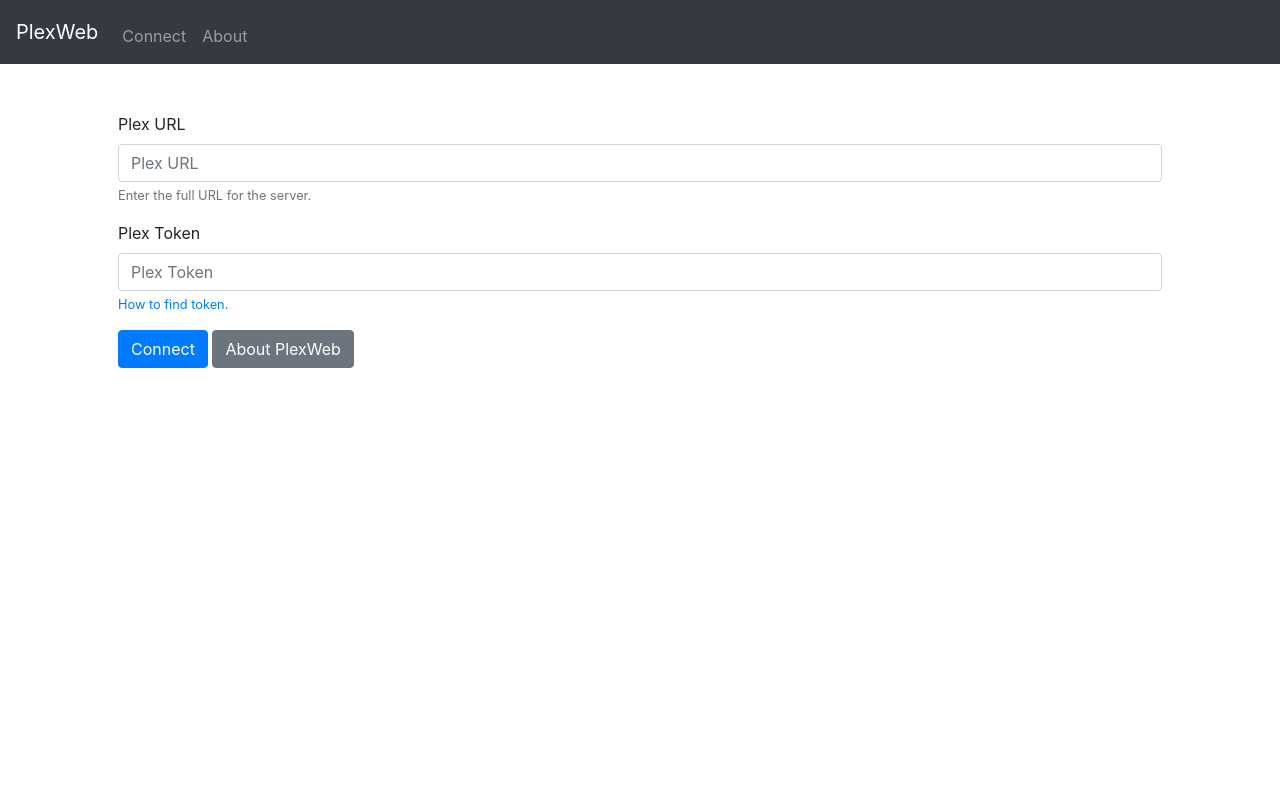
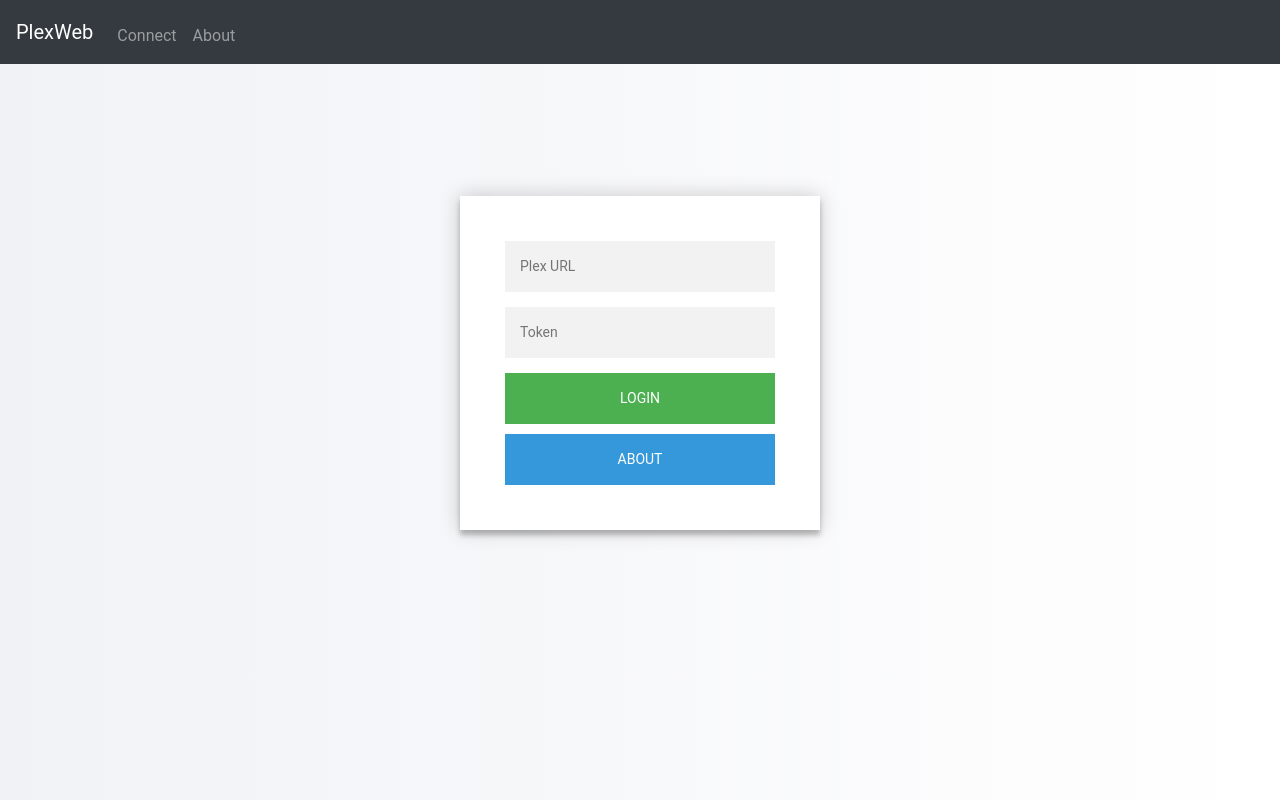
Before and after one commit to banjo/plex-web, a Flask app: page /connect in a window 1280 px wide. Run offline with Flask 2, Linux system fonts and the light colour scheme; some libraries are stand-ins or nearby versions.

Commit message:
Updated login page

```diff
--- a/static/styles.css
+++ b/static/styles.css
@@ -21,3 +21,90 @@
     display: none;
     margin-top: 20px;
 }
+
+@import url(https://fonts.googleapis.com/css?family=Roboto:300);
+
+.login-page {
+    width: 360px;
+    padding: 8% 0 0;
+    margin: auto;
+}
+#login-form {
+    position: relative;
+    z-index: 1;
+    background: #ffffff;
+    max-width: 360px;
+    margin: 0 auto 100px;
+    padding: 45px;
+    text-align: center;
+    box-shadow: 0 0 20px 0 rgba(0, 0, 0, 0.2), 0 5px 5px 0 rgba(0, 0, 0, 0.24);
+}
+#login-form input {
+    /* font-family: "Roboto", sans-serif; */
+    outline: 0;
+    background: #f2f2f2;
+    width: 100%;
+    border: 0;
+    margin: 0 0 15px;
+    padding: 15px;
+    box-sizing: border-box;
+    font-size: 14px;
+}
+#login-form button {
+    font-family: "Roboto", sans-serif;
+    text-transform: uppercase;
+    outline: 0;
+    width: 100%;
+    border: 0;
+    padding: 15px;
+    color: #ffffff;
+    font-size: 14px;
+    -webkit-transition: all 0.3 ease;
+    transition: all 0.3 ease;
+    cursor: pointer;
+}
+
+#about-button {
+    margin-top: 10px;
+    background: #3498db;
+}
+
+#submit-button {
+    background: #4caf50;
+}
+
+#about-button:hover {
+    background: #2980b9;
+}
+
+#submit-button:hover {
+    background: #43a047;
+}
+
+#login-form .message {
+    margin: 15px 0 0;
+    color: #b3b3b3;
+    font-size: 12px;
+}
+#login-form .message a {
+    color: #4caf50;
+    text-decoration: none;
+}
+#login-form .register-form {
+    display: none;
+}
+
+body {
+    background: #ffffff; /* fallback for old browsers */
+    background: -webkit-linear-gradient(right, #ffffff, #f1f2f6);
+    background: -moz-linear-gradient(right, #ffffff, #f1f2f6);
+    background: -o-linear-gradient(right, #ffffff, #f1f2f6);
+    background: linear-gradient(to left, #ffffff, #f1f2f6);
+    font-family: "Roboto", sans-serif;
+    -webkit-font-smoothing: antialiased;
+    -moz-osx-font-smoothing: grayscale;
+}
+
+.token-help {
+    margin-bottom: 200px;
+}
--- a/templates/connect.html.jinja
+++ b/templates/connect.html.jinja
@@ -1,22 +1,19 @@
 {% extends "layout.html.jinja" %}
 
 {% block title %}
- - Connect
+- Connect
 {% endblock %}
 
 {% block main %}
-<form action="/connect" method="post">
-  <div class="form-group">
-    <label for="plex-url">Plex URL</label>
-    <input type="url" class="form-control" name="plex-url" id="plex-url" aria-describedby="url-help" placeholder="Plex URL">
-    <small id="url-help" class="form-text text-muted">Enter the full URL for the server.</small>
-  </div>
-  <div class="form-group">
-    <label for="plex-token">Plex Token</label>
-    <input type="text" class="form-control" id="plex-token" name="plex-token" aria-describedby="token-help" placeholder="Plex Token">
-    <small id="token-help" class="form-text text-muted"> <a  href="https://support.plex.tv/articles/204059436-finding-an-authentication-token-x-plex-token/"> How to find token.</a> </small>
-  </div>
-  <button type="submit" class="btn btn-primary">Connect</button>
-  <button type="button" onclick="location.href='/about'" class="btn btn-secondary">About PlexWeb</button>
-</form>
+<div class="login-page">
+    <div id="login-form" class="form">
+        <form class="login-form" action="/connect" method="post">
+            <input name="plex-url" id="plex-url" type="url" placeholder="Plex URL" />
+            <input type="text" id="plex-token" name="plex-token" placeholder="Token" />
+            <button type="submit" id="submit-button">login</button>
+            <button type="button" onclick="location.href='/about'" id="about-button"> about </button>
+        </form>
+    </div>
+</div>
+
 {% endblock %}
```
